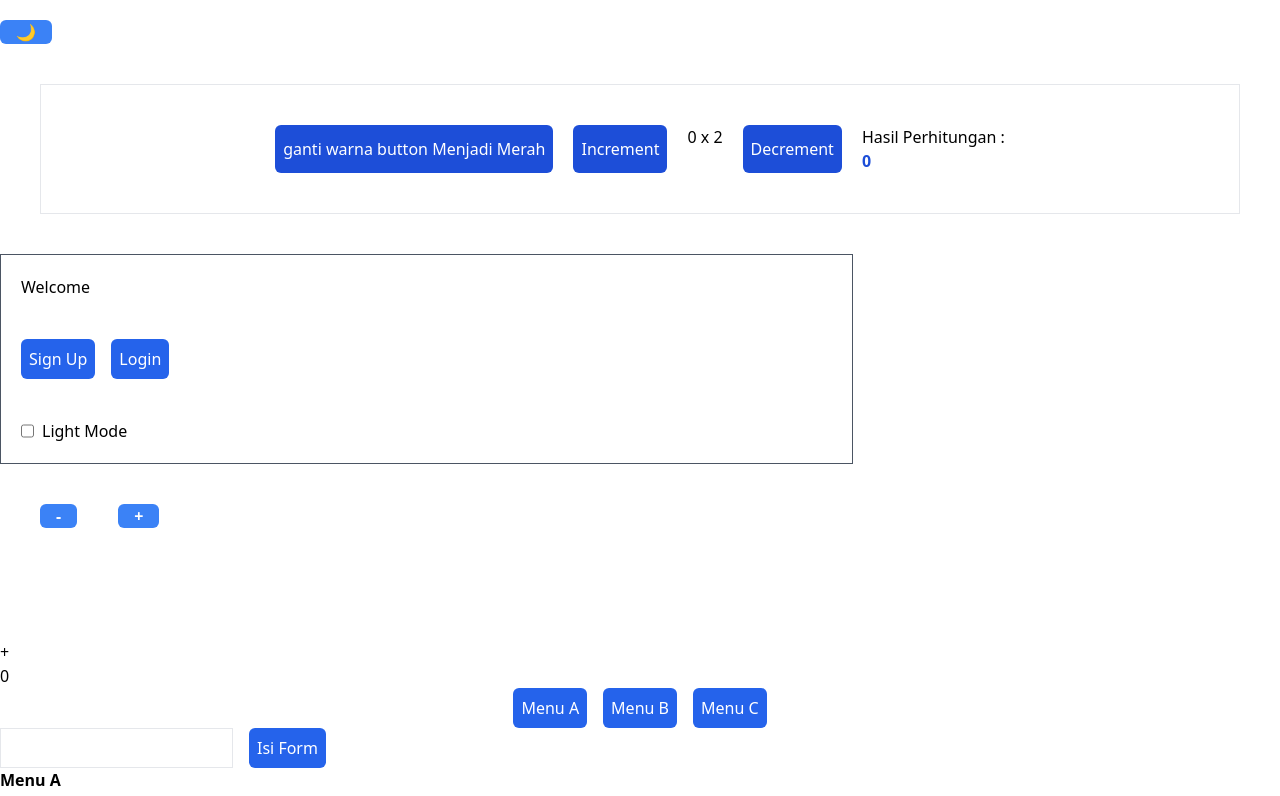
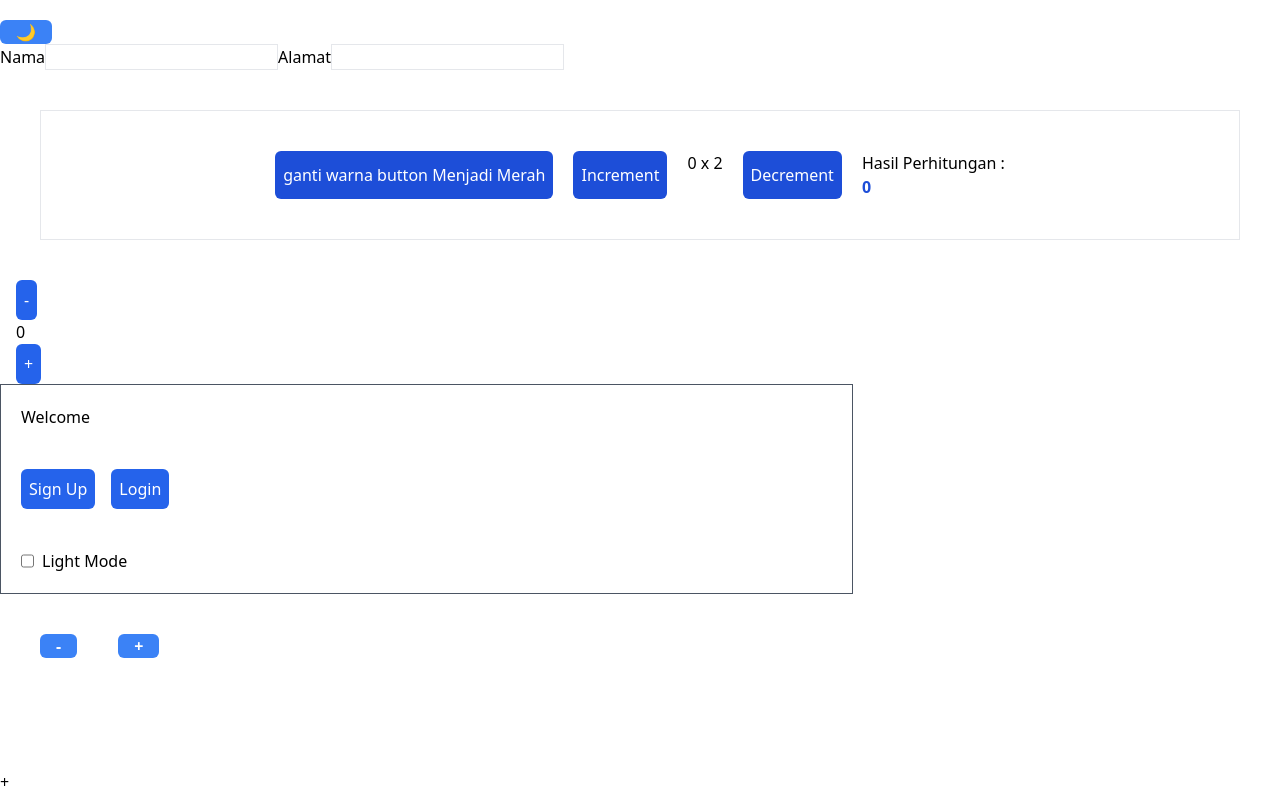
Before and after one commit to RefDev-Project/react-hooks, a React (Vite) app: page / in a window 1280 px wide. Shown: the top 796 px of the page. Built offline with nearby package versions, Linux system fonts and the light colour scheme; no server answers.

Commit message:
useCallback & UseId

```diff
--- a/src/ComponentHooks.jsx
+++ b/src/ComponentHooks.jsx
@@ -8,6 +8,8 @@ import UseContext2 from "./Hooks/UseContext2";
 import UseRef from "./Hooks/UseRef";
 import ParentComponent from "./Hooks/UseImperativeHandle";
 import UseMemo from "./Hooks/UseMemo";
+import UseCallback from "./Hooks/UseCallback";
+import UseId from "./Hooks/UseId";
 
 function ComponentHooks() {
   const { isDarkMode, setIsDarkMode } = useContext(DarkMode);
@@ -20,7 +22,9 @@ function ComponentHooks() {
       <button className="hover:bg-blue-700 bg-blue-500 px-4 rounded-md text-white font-semibold mt-5" onClick={handleMode}>
         {isDarkMode ? "☀️" : "🌙"}
       </button>
+      <UseId />
       <UseMemo />
+      <UseCallback />
       <UseContext2 />
       <UseState />
       <UseReducer2 />
--- /dev/null
+++ b/src/Hooks/UseCallback.jsx
@@ -0,0 +1,28 @@
+/* eslint-disable react-hooks/exhaustive-deps */
+import { useCallback } from "react";
+import { useState } from "react";
+
+function UseCallback() {
+  const [count, setCount] = useState(0);
+
+  const handleTambah = useCallback(() => {
+    setCount((count) => count + 1);
+  }, [count]);
+
+  function handleKurang() {
+    setCount((count) => count - 1);
+  }
+  return (
+    <>
+      <button className="bg-blue-600 p-2 text-white rounded-md ml-4" onClick={handleKurang}>
+        -
+      </button>
+      <h1 className="ml-4">{count}</h1>
+      <button className="bg-blue-600 p-2 text-white rounded-md ml-4" onClick={handleTambah}>
+        +
+      </button>
+    </>
+  );
+}
+
+export default UseCallback;
--- /dev/null
+++ b/src/Hooks/UseId.jsx
@@ -0,0 +1,15 @@
+import { useId } from "react";
+
+function UseId() {
+  const nameId = useId();
+  return (
+    <div>
+      <label htmlFor={`${nameId}+1`}>Nama</label>
+      <input id={`${nameId}+1`} type="text" className="border" />
+      <label htmlFor={`${nameId}+2`}>Alamat</label>
+      <input id={`${nameId}+2`} type="text" className="border" />
+    </div>
+  );
+}
+
+export default UseId;
```
